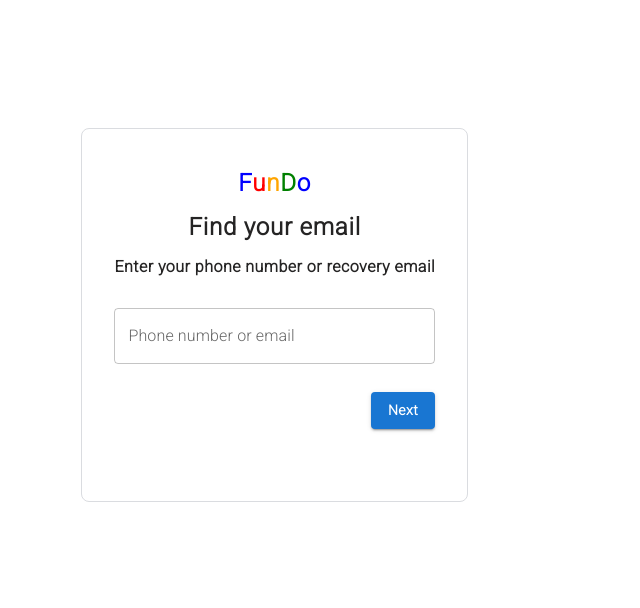
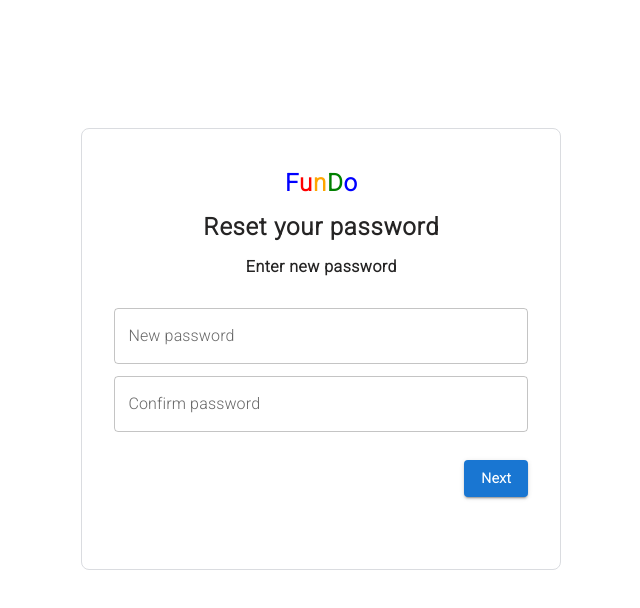
Before and after one commit to bhatappu11/FunDoApp, a React (Create React App) app in the folder fundoapp/: page / in a window 1280 px wide. Shown: the top 608 px of the page, without its empty margins (405-1045 px from the left). Built offline with nearby package versions, Linux system fonts and the light colour scheme.

Commit message:
[Arpitha]REFACTORED: included path to the reset page and its component is called

```diff
--- a/fundoapp/src/App.js
+++ b/fundoapp/src/App.js
@@ -1,6 +1,7 @@
 import SignUp from "./pages/signup/SignUp"
 import SignIn from "./pages/signin/SignIn"
 import Forgot from "./pages/forgot/Forgot"
+import Reset from "./pages/reset/Reset"
 import './App.css';
 
 function App() {
@@ -8,7 +9,8 @@ function App() {
     <div className="App">
       {/* <SignUp /> */}
       {/* <SignIn /> */}
-      <Forgot />
+      {/* <Forgot /> */}
+      <Reset />
     </div>
   );
 }
```
